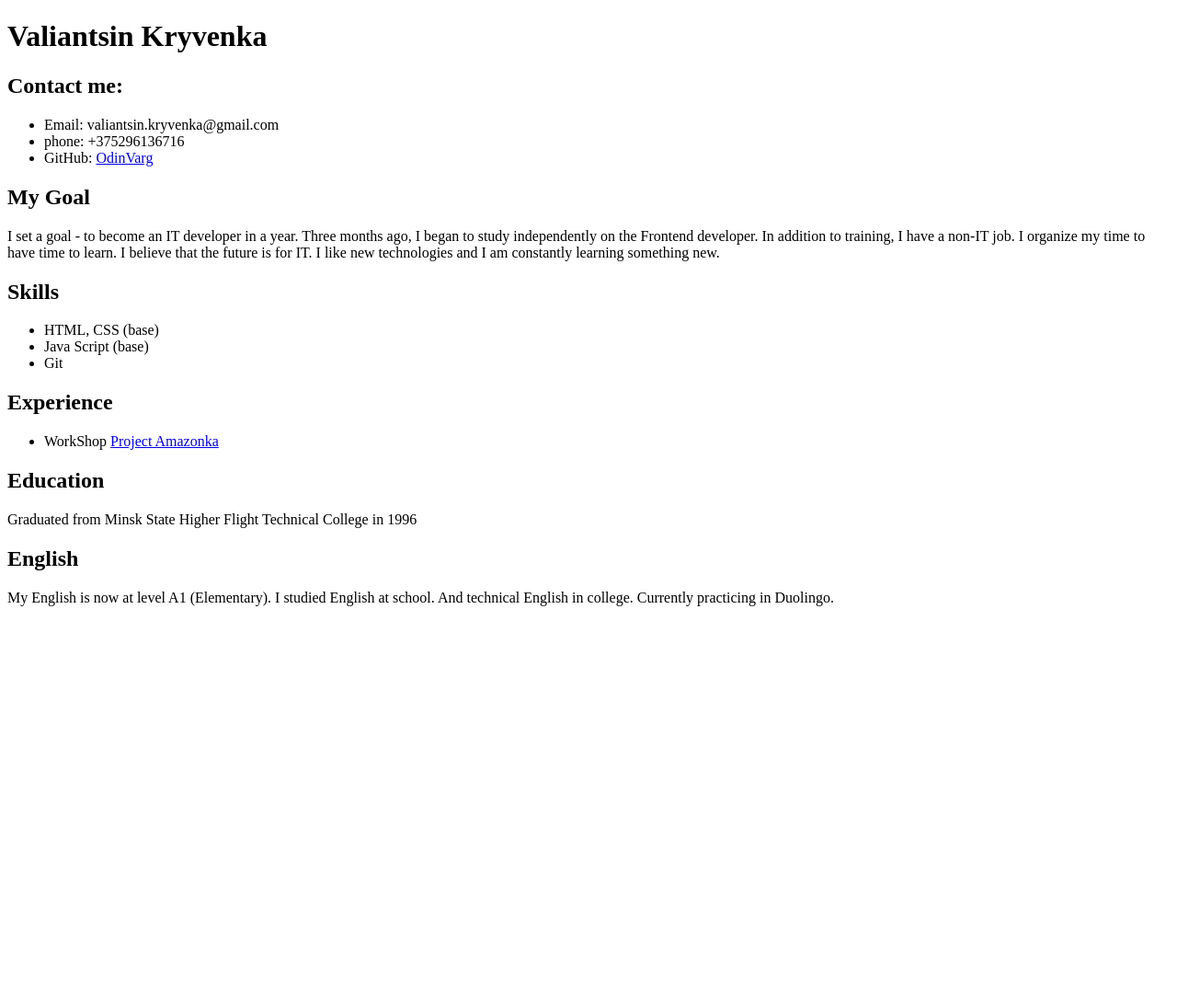
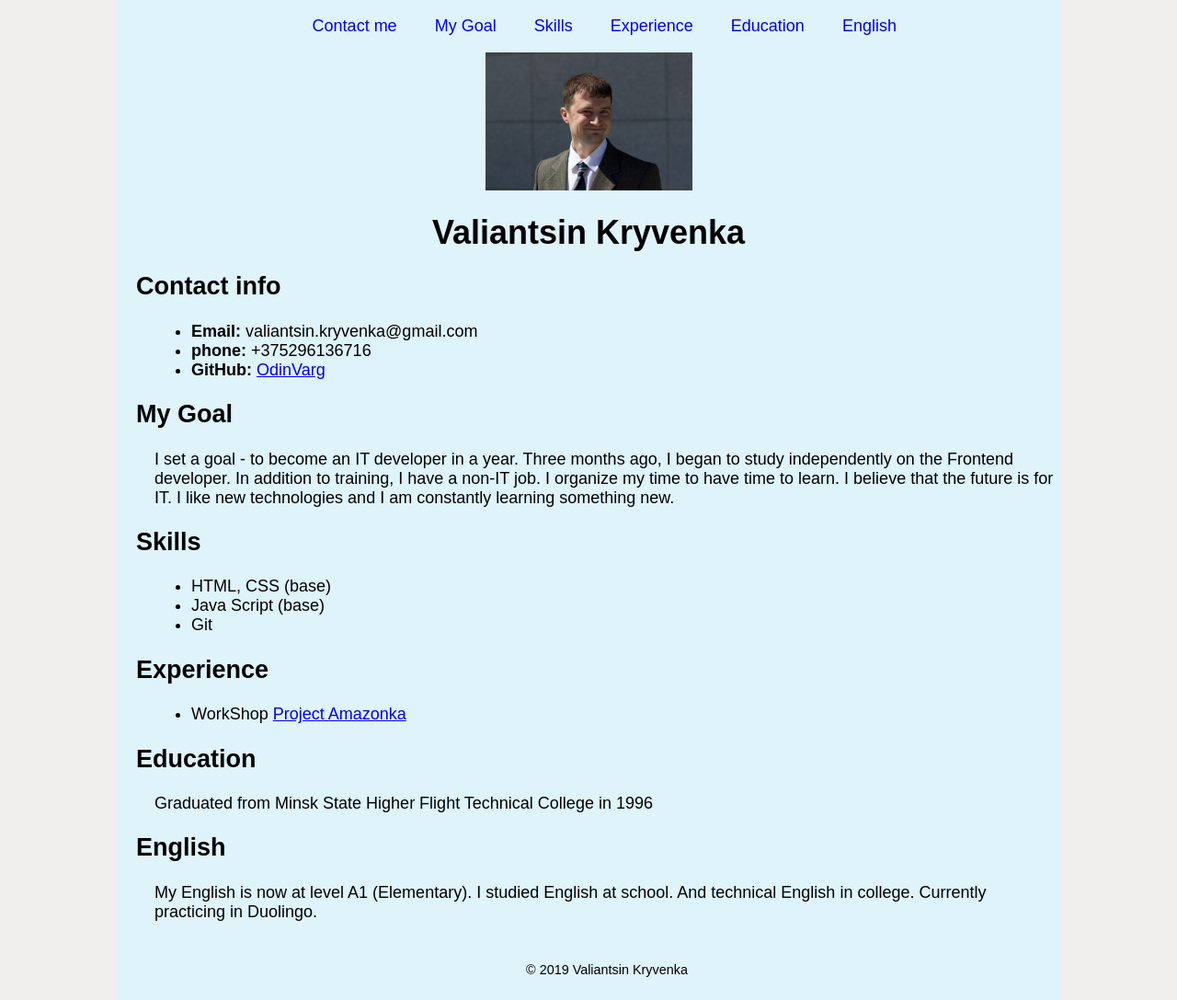
Before and after one commit to OdinVarg/rsschool-cv, a plain HTML site: page index.html in a window 1280 px wide. Shown: the whole page at 92% size. Before the commit the page ends 800 px from the top, so only its background shows below. Drawn offline with Linux system fonts and the light colour scheme.

Commit message:
feat: add id and class, CSS style

```diff
--- a/index.html
+++ b/index.html
@@ -1,43 +1,63 @@
 <!DOCTYPE html>
 <html lang="en">
+
 <head>
     <meta charset="UTF-8">
-    <meta name="viewport" content="width=device-width, initial-scale=1.0">
-    <meta http-equiv="X-UA-Compatible" content="ie=edge">
     <link rel="stylesheet" href="style.css">
     <title>HTML, CSS & Git Basics</title>
 </head>
 <body>
-    <h1>Valiantsin Kryvenka</h1>
-    <h2>Contact me:</h2>
-    <ul>
-        <li>Email: valiantsin.kryvenka@gmail.com</li>
-        <li>phone: +375296136716</li>
-        <li>GitHub: <a href="https://github.com/OdinVarg">OdinVarg</a> </li>
-    </ul>
-    <h2>My Goal</h2>
+    <header>
+        <nav>
+            <ul class="menu">
+                <li><a href="#contact">Contact me</a></li>
+                <li><a href="#goal">My Goal</a></li>
+                <li><a href="#skill">Skills</a></li>
+                <li><a href="#experience">Experience</a></li>
+                <li><a href="#education">Education</a></li>
+                <li><a href="#english">English</a></li>
+            </ul>
+        </nav>
+        <div>
+            <img class="foto" src="img/foto.jpg" alt="My foto" width="225" height="150">
+        </div>
+    </header>
+    <main>
+        <h1>Valiantsin Kryvenka</h1>
+        <h2 id="contact">Contact info</h2>
+        <ul>
+            <li><b>Email:</b> valiantsin.kryvenka@gmail.com</li>
+            <li><b>phone:</b> +375296136716</li>
+            <li><b>GitHub:</b> <a href="https://github.com/OdinVarg">OdinVarg</a> </li>
+        </ul>
+        <h2 id="goal">My Goal</h2>
         <p>I set a goal - to become an IT developer in a year.
             Three months ago, I began to study independently on the Frontend developer.
             In addition to training, I have a non-IT job. I organize my time to have time to learn.
             I believe that the future is for IT.
             I like new technologies and I am constantly learning something new.
         </p>
-    <h2>Skills</h2>
+        <h2 id="skill">Skills</h2>
         <ul>
             <li>HTML, CSS (base)</li>
             <li>Java Script (base)</li>
             <li>Git</li>
         </ul>
-    <h2>Experience</h2>
+        <h2 id="experience">Experience</h2>
         <ul>
             <li>WorkShop <a href="https://github.com/OdinVarg/Amazonka">Project Amazonka</a> </li>
         </ul>
-    <h2>Education</h2>
+        <h2 id="education">Education</h2>
         <p>Graduated from Minsk State Higher Flight Technical College in 1996</p>
-    <h2>English</h2>
+        <h2 id="english">English</h2>
         <p>My English is now at level A1 (Elementary). I studied English at school.
             And technical English in college.
             Currently practicing in Duolingo.
         </p>
+    </main>
+    <footer>
+        <p>&copy; 2019 Valiantsin Kryvenka</p>
+    </footer>
 </body>
+
 </html>
--- a/style.css
+++ b/style.css
@@ -0,0 +1,49 @@
+html {
+    background-color: rgb(241, 238, 238);
+}
+body {
+    margin: 0 auto;
+    background-color: rgb(223, 243, 250);
+    width: 1024px;
+    font-size: 18px;
+    font-family: "Arial", sans-serif;
+}
+nav {
+    display: block;
+    width: 70%;
+    margin: 0 auto;
+  }
+h1 {
+    text-align: center;
+    margin: 20px;
+}
+h2 {
+    margin-left: 20px;
+}
+p {
+    margin-left: 40px;
+}
+div {
+    text-align: center;
+}
+main ul {
+    margin-left: 40px;
+}
+.menu {
+    list-style: none;
+    margin: 0 auto;
+}
+.menu li {
+    display: inline-block;
+}
+.menu a {
+    display: block;
+    padding: 1em;
+    text-decoration: none;
+}
+footer {
+    font-size: 0.8em;
+    margin-top: 20px;
+    padding: 10px;
+    text-align: center;
+}
```
Also changed, not shown: img/foto.jpg (added).
